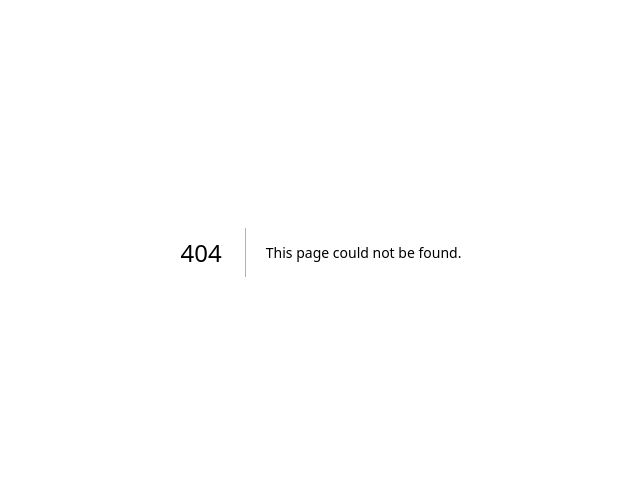
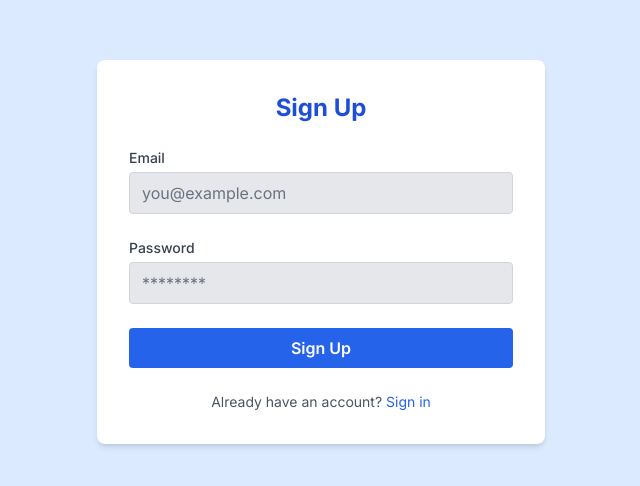
Before and after one commit to azlink2952/Alaba_project_carefinder, a Next.js app: page /sign-up in a window 1280 px wide. Before the commit this address had no page. Shown: the part 148-634 px from the top of the page, without its empty margins (319-959 px from the left). Built offline with nearby package versions, Linux system fonts and the light colour scheme; no server answers.

Commit message:
initial commit

```diff
--- /dev/null
+++ b/src/app/components/Navbar.tsx
@@ -0,0 +1,16 @@
+'use client'
+import React from 'react';
+import Link from 'next/link';
+
+const Navbar: React.FC = () => {
+  return (
+    <nav>
+      <ul>
+        <li><Link href="/"><a>Home</a></Link></li>
+        <li><Link href="/dashboard"><a>Dashboard</a></Link></li>
+      </ul>
+    </nav>
+  );
+};
+
+export default Navbar;
--- /dev/null
+++ b/src/app/firebase/config.ts
@@ -0,0 +1,18 @@
+import { initializeApp, getApps, getApp } from "firebase/app";
+import {getAuth} from 'firebase/auth'
+
+const firebaseConfig = {
+  apiKey: process.env.NEXT_PUBLIC_FIREBASE_API_KEY,
+  authDomain: process.env.NEXT_PUBLIC_FIREBASE_AUTH_DOMAIN,
+  projectId: process.env.NEXT_PUBLIC_FIREBASE_PROJECT_ID,
+  storageBucket: process.env.NEXT_PUBLIC_FIREBASE_STORAGE_BUCKET,
+  messagingSenderId: process.env.NEXT_PUBLIC_FIREBASE_MESSAGING_SENDER_ID,
+  appId: process.env.NEXT_PUBLIC_FIREBASE_APP_ID,
+};
+
+// Initialize Firebase
+const app = !getApps().length ? initializeApp(firebaseConfig) : getApp()
+
+const auth = getAuth(app)
+
+export { app, auth }
--- /dev/null
+++ b/src/app/index.tsx
@@ -0,0 +1,10 @@
+import React from "react";
+import { BrowserRouter, Route, Routes, Link } from 'react-router-dom';
+import page from './page';
+
+ReactRoot.render(
+    <React.StrictMode>
+        <Page />
+    </React.StrictMode>,
+    document.getElementById('root')
+);
--- a/src/app/page.tsx
+++ b/src/app/page.tsx
@@ -1,8 +1,37 @@
+'use client'
 import Image from "next/image";
+import React from 'react';
+import {useAuthState} from 'react-firebase-hooks/auth'
+import {auth} from '@/app/firebase/config'
+import { useRouter } from "next/navigation";
+import { signOut } from "firebase/auth";
+import Navbar from "./components/Navbar";
+
+
 
 export default function Home() {
+  const [user] = useAuthState(auth);
+  const router = useRouter()
+  const userSession = sessionStorage.getItem('user');
+
+
+  console.log({user})
+
+  if (!user && !userSession){
+    router.push('/sign-up')
+  }
+  const Home: React.FC = () => {
   return (
     <main className="flex min-h-screen flex-col items-center justify-between p-24">
+      <button onClick={() => {
+        signOut(auth)
+        sessionStorage.removeItem('user')
+        }}>
+        Log out
+      </button>
+      <div>
+      <Navbar />
+      </div>
       <div className="z-10 w-full max-w-5xl items-center justify-between font-mono text-sm lg:flex">
         <p className="fixed left-0 top-0 flex w-full justify-center border-b border-gray-300 bg-gradient-to-b from-zinc-200 pb-6 pt-8 backdrop-blur-2xl dark:border-neutral-800 dark:bg-zinc-800/30 dark:from-inherit lg:static lg:w-auto  lg:rounded-xl lg:border lg:bg-gray-200 lg:p-4 lg:dark:bg-zinc-800/30">
           Get started by editing&nbsp;
@@ -111,3 +140,4 @@ export default function Home() {
     </main>
   );
 }
+}
--- /dev/null
+++ b/src/app/pages/about.tsx
@@ -0,0 +1 @@
+import React from 'react';
--- /dev/null
+++ b/src/app/pages/app.tsx
@@ -0,0 +1,10 @@
+import '../styles/globals.css';
+import type { AppProps } from 'next/app';
+import React from 'react';
+
+
+function MyApp({ Component, pageProps }: AppProps) {
+  return <Component {...pageProps} />;
+}
+
+export default MyApp;
--- /dev/null
+++ b/src/app/pages/dashboard.tsx
@@ -0,0 +1,13 @@
+'use client'
+import React from 'react';
+
+const Dashboard: React.FC = () => {
+  return (
+    <div>
+      <h1>Dashboard</h1>
+      <p>Welcome to the dashboard!</p>
+    </div>
+  );
+};
+
+export default Dashboard;
--- /dev/null
+++ b/src/app/sign-in/layout.tsx
@@ -0,0 +1,16 @@
+export const metadata = {
+  title: 'Next.js',
+  description: 'Generated by Next.js',
+}
+
+export default function RootLayout({
+  children,
+}: {
+  children: React.ReactNode
+}) {
+  return (
+    <html lang="en">
+      <body>{children}</body>
+    </html>
+  )
+}
--- /dev/null
+++ b/src/app/sign-in/page.tsx
@@ -0,0 +1,66 @@
+'use client'
+import  { useState } from 'react';
+import {useSignInWithEmailAndPassword} from 'react-firebase-hooks/auth'
+import {auth} from '@/app/firebase/config'
+import { useRouter } from 'next/navigation';
+
+const SignIn: React.FC = () => {
+  const [email, setEmail] = useState('');
+  const [password, setPassword] = useState('');
+  const [signInWithEmailAndPassword] = useSignInWithEmailAndPassword(auth);
+  const router = useRouter()
+
+  const handleSubmit = async (e: React.FormEvent<HTMLFormElement>) => {
+    e.preventDefault()
+    try {
+        const res = await signInWithEmailAndPassword(email, password)
+        console.log({res});
+        sessionStorage.setItem('user', true.toString())
+        setEmail('');
+        setPassword('');
+        router.push('/')
+    }catch(e){
+        console.error(e)
+    }
+  };
+
+  return (
+    <div className="min-h-screen flex items-center justify-center bg-blue-100">
+      <div className="bg-white p-8 rounded-lg shadow-lg max-w-md w-full">
+        <h2 className="text-2xl font-bold text-center text-blue-600 mb-6">Sign In</h2>
+        <form onSubmit={handleSubmit}>
+          <div className="mb-4">
+            <label htmlFor="email" className="block text-gray-700">Email</label>
+            <input
+              type="email"
+              id="email"
+              value={email}
+              onChange={(e) => setEmail(e.target.value)}
+              className="w-full p-2 border border-gray-300 rounded mt-2 focus:ring focus:ring-blue-200 focus:outline-none"
+              required
+            />
+          </div>
+          <div className="mb-6">
+            <label htmlFor="password" className="block text-gray-700">Password</label>
+            <input
+              type="password"
+              id="password"
+              value={password}
+              onChange={(e) => setPassword(e.target.value)}
+              className="w-full p-2 border border-gray-300 rounded mt-2 focus:ring focus:ring-blue-200 focus:outline-none"
+              required
+            />
+          </div>
+          <button
+            type="submit"
+            className="w-full bg-blue-600 text-white py-2 rounded hover:bg-blue-700 transition duration-200"
+          >
+            Sign In
+          </button>
+        </form>
+      </div>
+    </div>
+  );
+};
+
+export default SignIn;
--- /dev/null
+++ b/src/app/sign-up/page.tsx
@@ -0,0 +1,77 @@
+'use client'
+import  { useState } from 'react';
+import {useCreateUserWithEmailAndPassword} from 'react-firebase-hooks/auth'
+import {auth} from '@/app/firebase/config'
+
+const SignUp = () => {
+  const [email, setEmail] = useState('');
+  const [password, setPassword] = useState('');
+
+  const [createUserWithEmailAndPassword] = useCreateUserWithEmailAndPassword(auth);
+
+  const handleSignUp = async (e: React.FormEvent<HTMLFormElement>) => {
+    try {
+        const res = await createUserWithEmailAndPassword(email, password)
+        console.log({res})
+        sessionStorage.setItem('user', true.toString())
+        setEmail('');
+        setPassword('')
+    } catch(e){
+        console.error(e)
+    }
+  };
+
+  return (
+        <div className="flex min-h-screen items-center justify-center bg-blue-100">
+          <div className="w-full max-w-md p-8 space-y-6 bg-white rounded-lg shadow-md">
+            <h2 className="text-2xl font-bold text-center text-blue-700">Sign Up</h2>
+            <form onSubmit={handleSignUp} className="space-y-6">
+              <div>
+                <label htmlFor="email" className="block text-sm font-medium text-gray-700">
+                  Email
+                </label>
+                <input
+                  id="email"
+                  type="email"
+                  value={email}
+                  onChange={(e) => setEmail(e.target.value)}
+                  required
+                  className="w-full px-3 py-2 mt-1 text-gray-900 placeholder-gray-500 bg-gray-200 border border-gray-300 rounded focus:outline-none focus:ring-2 focus:ring-blue-500 focus:border-blue-500"
+                  placeholder="you@example.com"
+                />
+              </div>
+              <div>
+                <label htmlFor="password" className="block text-sm font-medium text-gray-700">
+                  Password
+                </label>
+                <input
+                  id="password"
+                  type="password"
+                  value={password}
+                  onChange={(e) => setPassword(e.target.value)}
+                  required
+                  className="w-full px-3 py-2 mt-1 text-gray-900 placeholder-gray-500 bg-gray-200 border border-gray-300 rounded focus:outline-none focus:ring-2 focus:ring-blue-500 focus:border-blue-500"
+                  placeholder="********"
+                />
+              </div>
+              <div>
+                <button
+                  type="submit"
+                  className="w-full px-4 py-2 font-semibold text-white bg-blue-600 rounded hover:bg-blue-700 focus:outline-none focus:ring-2 focus:ring-blue-500 focus:ring-offset-2"
+                >
+                  Sign Up
+                </button>
+              </div>
+            </form>
+            <p className="text-sm text-center text-gray-600">
+              Already have an account?{' '}
+              <a href="#" className="text-blue-600 hover:text-blue-500">
+                Sign in
+              </a>
+            </p>
+          </div>
+        </div>
+      );
+    };
+
+    export default SignUp;
```
Also changed, not shown: package.json (+10 -4 lines), 1 other file (tests, documents, lock files or other folders).
